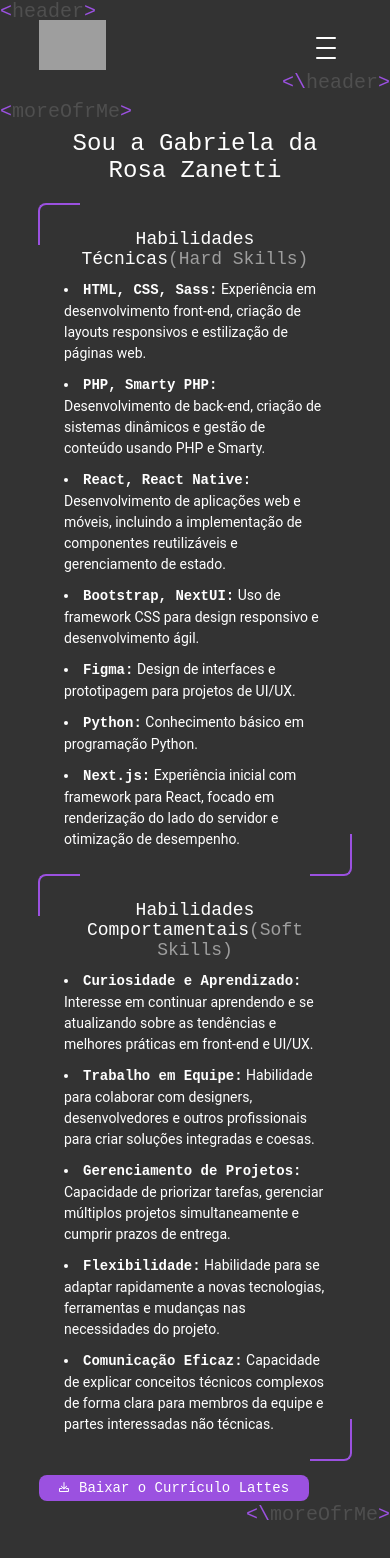
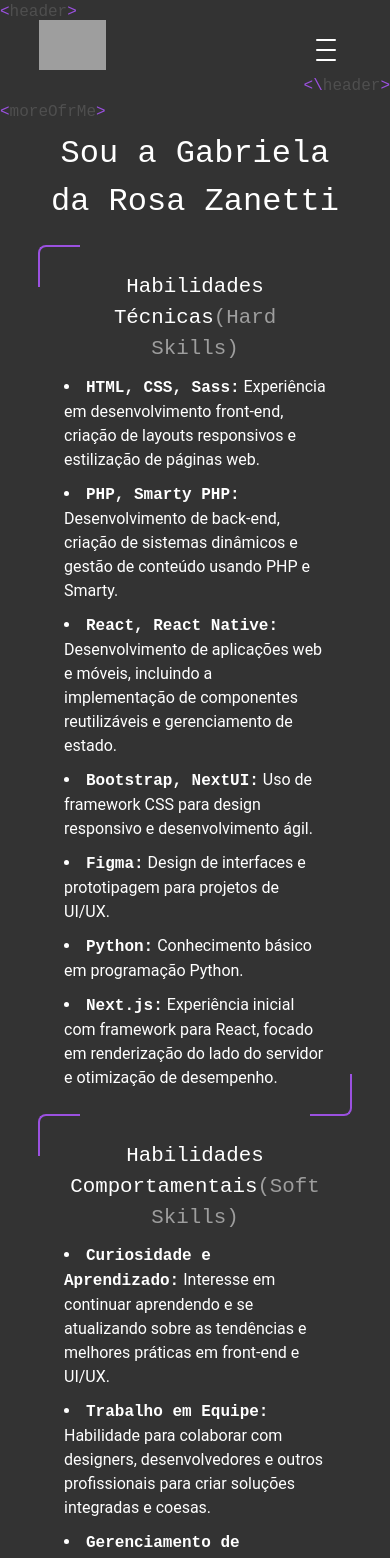
Before and after one commit to GabrielaZanetti/portifolio, a React (Create React App) app: page /portifolio/mais-sobre in a window 390 px wide. Shown: the top 1558 px of the page. Before the commit the page ends 1526 px from the top, so only its background shows below. Built offline with nearby package versions, Linux system fonts and the light colour scheme; grey boxes are pictures that could not be loaded.

Commit message:
style: ajuste da responsividade

```diff
--- a/src/component/elementUi/style.scss
+++ b/src/component/elementUi/style.scss
@@ -1,10 +1,10 @@
 .UIElement {
     color: #4f4f4f;
-    font-size: 20px;
+    font-size: 1rem;
     cursor: context-menu;
     position: absolute;
     .element {
-        font-size: 20px;
+        font-size: 1rem;
         color: #9b51e0;
     }
 }
--- a/src/component/header/style.scss
+++ b/src/component/header/style.scss
@@ -121,7 +121,6 @@
     }
 }
 .nav-item {
-    font-size: 22px;
     color: $white;
     text-decoration: none;
     position: relative;
@@ -135,6 +134,7 @@
     }
     &:hover::before {
         opacity: 1;
+        color: $verde;
     }
 }
 .header-fake {
--- a/src/component/item-projeto/style.scss
+++ b/src/component/item-projeto/style.scss
@@ -24,7 +24,6 @@
     }
     .titulo-projeto {
         text-transform: capitalize;
-        font-size: 20px;
     }
     .card-acoes {
         position: absolute;
@@ -72,7 +71,6 @@
         overflow-y: hidden;
         img {
             height: 100%;
-            max-width: 100%;
         }
     }
     .infos-projetos {
@@ -82,7 +80,7 @@
             text-transform: capitalize;
         }
         .resumo {
-            font-size: 18px;
+            font-size: 1.3rem;
             margin-bottom: 8px;
         }
         .sobre {
--- a/src/component/modal/style.scss
+++ b/src/component/modal/style.scss
@@ -22,7 +22,6 @@
             display: flex;
             align-items: center;
             justify-content: space-between;
-            font-size: 20px;
             margin-bottom: 10px;
             padding-bottom: 10px;
             border-bottom: 1px solid #4f4f4f;
--- a/src/component/sobre/style.scss
+++ b/src/component/sobre/style.scss
@@ -5,7 +5,6 @@
         .mensagem-sobre {
             width: 40%;
             .titulo {
-                font-size: 40px;
                 text-align: center;
                 margin-bottom: 30px;
             }
--- a/src/global.scss
+++ b/src/global.scss
@@ -1,10 +1,12 @@
 $background: #333;
 $white: #fff;
 $roxo: #9b51e0;
+$verde: #37ff8b;
 
 * {
     font-family: 'Fira Code', monospace;
-    font-size: 14px;
+    font-size: 1rem;
+    line-height: 1.5;
     padding: 0;
     margin: 0;
     box-sizing: border-box;
@@ -45,16 +47,24 @@ body {
     color: #fff;
     margin-bottom: 5px;
     text-align: center;
+    transition: background-color .5s ease-in-out, color .5s ease-in-out, border-color .5s ease-in-out;
+    svg {
+        transition: fill .5s ease-in-out;
+    }
     &:hover,
     &:focus {
-        background-color: darken($roxo, 10%);
-        border-color: darken($roxo, 10%);
+        background-color: darken($verde, 10%);
+        border-color: darken($verde, 10%);
+        color: #000;
+        svg {
+            fill: #000;
+        }
     }
 }
 
 .titulo {
     text-align: center;
-    font-size: 24px;
+    font-size: 2rem;
     margin-bottom: 20px;
 }
 
@@ -90,10 +100,10 @@ body {
             border-radius: 0 0 8px 0;
         }
         .card-title {
-            font-size: 18px;
+            font-size: 1.3rem;
             text-align: center;
             .sub-titulo {
-                font-size: 18px;
+                font-size: 1.3rem;
                 color: #9e9e9e;
                 &:hover {
                     color: $roxo;
--- a/src/pages/sobreMim.tsx
+++ b/src/pages/sobreMim.tsx
@@ -60,9 +60,9 @@ const MaisSobre: React.FC = () => {
                             </ul>
                         </div>
                     </div>
-                    <a href={curriculo} download="example-file.pdf" className="btn-purple btn-download">
+                    <a href={curriculo} download="gabriela-zanetti.pdf" className="btn-purple btn-download">
                         <svg className='item-btn' xmlns="http://www.w3.org/2000/svg" viewBox="0 0 512 512"><path d="M280 24c0-13.3-10.7-24-24-24s-24 10.7-24 24l0 270.1-95-95c-9.4-9.4-24.6-9.4-33.9 0s-9.4 24.6 0 33.9L239 369c9.4 9.4 24.6 9.4 33.9 0L409 233c9.4-9.4 9.4-24.6 0-33.9s-24.6-9.4-33.9 0l-95 95L280 24zM128.8 304L64 304c-35.3 0-64 28.7-64 64l0 80c0 35.3 28.7 64 64 64l384 0c35.3 0 64-28.7 64-64l0-80c0-35.3-28.7-64-64-64l-64.8 0-48 48L448 352c8.8 0 16 7.2 16 16l0 80c0 8.8-7.2 16-16 16L64 464c-8.8 0-16-7.2-16-16l0-80c0-8.8 7.2-16 16-16l112.8 0-48-48zM432 408a24 24 0 1 0 -48 0 24 24 0 1 0 48 0z"/></svg>
-                        Baixar o Currículo Lattes
+                        Baixar o Currículo
                     </a>
                 </div>
                 <UIElement text="moreOfrMe" fechar={true} />
```
